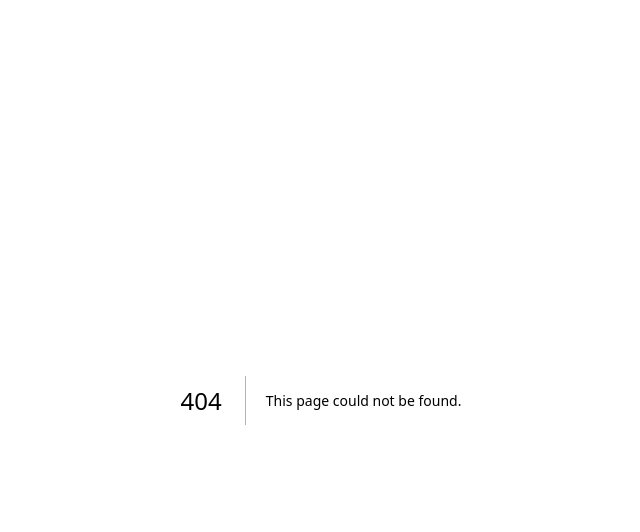
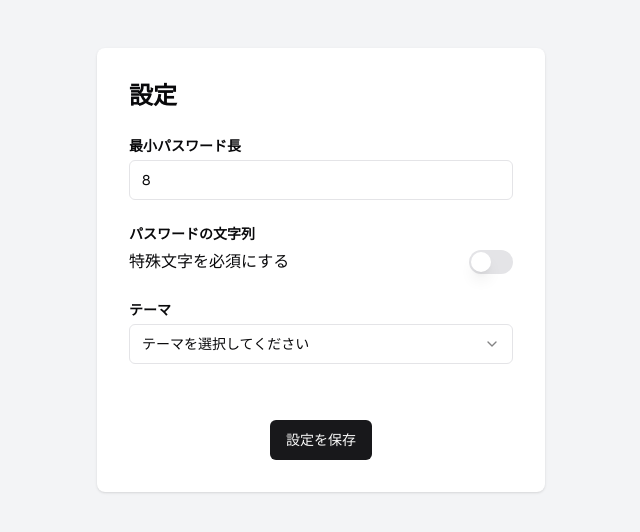
Before and after one commit to siakas/nextjs-react-hook-form-sample, a Next.js app: page /settings in a window 1280 px wide. Before the commit this address had no page. Shown: the top 532 px of the page, without its empty margins (319-959 px from the left). Built offline with nearby package versions, Linux system fonts and the light colour scheme.

Commit message:
Update: 設定フォームを追加

```diff
--- /dev/null
+++ b/components/features/settings/SettingsForm.tsx
@@ -0,0 +1,78 @@
+import { zodResolver } from "@hookform/resolvers/zod";
+import { useForm } from "react-hook-form";
+import { InputErrorMessage } from "@/components/features/user-registration/InputErrorMessage";
+import { Label } from "@/components/features/user-registration/Label";
+import { Button } from "@/components/ui/button";
+import { Input } from "@/components/ui/input";
+import {
+  Select,
+  SelectContent,
+  SelectItem,
+  SelectTrigger,
+  SelectValue,
+} from "@/components/ui/select";
+import { Switch } from "@/components/ui/switch";
+import { appSettingsSchema, type AppSettings } from "@/types/schema";
+import { getSettings } from "@/utils/storage";
+
+export const SettingsForm = () => {
+  const {
+    register,
+    handleSubmit,
+    reset,
+    formState: { errors },
+  } = useForm<AppSettings>({
+    resolver: zodResolver(appSettingsSchema),
+    defaultValues: getSettings(),
+  });
+
+  const onSubmit = (data: AppSettings) => {
+    console.log(data);
+    alert("設定を保存しました");
+  };
+
+  return (
+    <form onSubmit={handleSubmit(onSubmit)} className="space-y-6">
+      <div>
+        <Label htmlFor="minPasswordLength">最小パスワード長</Label>
+        <Input
+          type="text"
+          id="minPasswordLength"
+          {...register("minPasswordLength", { valueAsNumber: true })}
+        />
+        {errors.minPasswordLength && (
+          <InputErrorMessage>
+            {errors.minPasswordLength.message}
+          </InputErrorMessage>
+        )}
+      </div>
+
+      <div>
+        <div className="mb-1 block text-sm font-bold">パスワードの文字列</div>
+        <div className="flex items-center justify-between">
+          <label htmlFor="requireSpecialChar" className="cursor-pointer">
+            特殊文字を必須にする
+          </label>
+          <Switch id="requireSpecialChar" {...register("requireSpecialChar")} />
+        </div>
+      </div>
+
+      <div>
+        <Label htmlFor="theme">テーマ</Label>
+        <Select>
+          <SelectTrigger>
+            <SelectValue placeholder="テーマを選択してください" />
+          </SelectTrigger>
+          <SelectContent>
+            <SelectItem value="light">Light</SelectItem>
+            <SelectItem value="dark">Dark</SelectItem>
+          </SelectContent>
+        </Select>
+      </div>
+
+      <div className="flex justify-center pt-8">
+        <Button type="submit">設定を保存</Button>
+      </div>
+    </form>
+  );
+};
--- a/components/features/user-registration/Label.tsx
+++ b/components/features/user-registration/Label.tsx
@@ -7,7 +7,7 @@
 
 export const Label = ({ htmlFor, children }: Props) => {
   return (
-    <label htmlFor={htmlFor} className="mb-2 block text-sm font-bold">
+    <label htmlFor={htmlFor} className="mb-1 block text-sm font-bold">
       {children}
     </label>
   );
--- a/components/features/user-registration/UserRegistrationForm.tsx
+++ b/components/features/user-registration/UserRegistrationForm.tsx
@@ -21,7 +21,7 @@
   };
 
   return (
-    <form onSubmit={handleSubmit(onSubmit)} className="space-y-4">
+    <form onSubmit={handleSubmit(onSubmit)} className="space-y-6">
       <div>
         <Label htmlFor="username">ユーザー名</Label>
         <Input type="text" id="username" {...register("username")} />
--- a/components/layout/Layout.tsx
+++ b/components/layout/Layout.tsx
@@ -21,7 +21,7 @@
       className={`${geistSans.variable} ${geistMono.variable} font-[family-name:var(--font-geist-sans)] text-base`}
     >
       <div className="min-h-screen bg-gray-100 px-4 py-12 sm:px-6 lg:px-8">
-        <main className="mx-auto max-w-3xl rounded-lg bg-white p-8 shadow">
+        <main className="mx-auto max-w-md rounded-lg bg-white p-8 shadow">
           {children}
         </main>
       </div>
--- /dev/null
+++ b/components/ui/select.tsx
@@ -0,0 +1,157 @@
+import * as React from "react";
+import * as SelectPrimitive from "@radix-ui/react-select";
+import { Check, ChevronDown, ChevronUp } from "lucide-react";
+import { cn } from "@/lib/utils";
+
+const Select = SelectPrimitive.Root;
+
+const SelectGroup = SelectPrimitive.Group;
+
+const SelectValue = SelectPrimitive.Value;
+
+const SelectTrigger = React.forwardRef<
+  React.ElementRef<typeof SelectPrimitive.Trigger>,
+  React.ComponentPropsWithoutRef<typeof SelectPrimitive.Trigger>
+>(({ className, children, ...props }, ref) => (
+  <SelectPrimitive.Trigger
+    ref={ref}
+    className={cn(
+      "flex h-10 w-full items-center justify-between rounded-md border border-input bg-background px-3 py-2 text-sm ring-offset-background placeholder:text-muted-foreground focus:outline-none focus:ring-2 focus:ring-ring focus:ring-offset-2 disabled:cursor-not-allowed disabled:opacity-50 [&>span]:line-clamp-1",
+      className,
+    )}
+    {...props}
+  >
+    {children}
+    <SelectPrimitive.Icon asChild>
+      <ChevronDown className="size-4 opacity-50" />
+    </SelectPrimitive.Icon>
+  </SelectPrimitive.Trigger>
+));
+SelectTrigger.displayName = SelectPrimitive.Trigger.displayName;
+
+const SelectScrollUpButton = React.forwardRef<
+  React.ElementRef<typeof SelectPrimitive.ScrollUpButton>,
+  React.ComponentPropsWithoutRef<typeof SelectPrimitive.ScrollUpButton>
+>(({ className, ...props }, ref) => (
+  <SelectPrimitive.ScrollUpButton
+    ref={ref}
+    className={cn(
+      "flex cursor-default items-center justify-center py-1",
+      className,
+    )}
+    {...props}
+  >
+    <ChevronUp className="size-4" />
+  </SelectPrimitive.ScrollUpButton>
+));
+SelectScrollUpButton.displayName = SelectPrimitive.ScrollUpButton.displayName;
+
+const SelectScrollDownButton = React.forwardRef<
+  React.ElementRef<typeof SelectPrimitive.ScrollDownButton>,
+  React.ComponentPropsWithoutRef<typeof SelectPrimitive.ScrollDownButton>
+>(({ className, ...props }, ref) => (
+  <SelectPrimitive.ScrollDownButton
+    ref={ref}
+    className={cn(
+      "flex cursor-default items-center justify-center py-1",
+      className,
+    )}
+    {...props}
+  >
+    <ChevronDown className="size-4" />
+  </SelectPrimitive.ScrollDownButton>
+));
+SelectScrollDownButton.displayName =
+  SelectPrimitive.ScrollDownButton.displayName;
+
+const SelectContent = React.forwardRef<
+  React.ElementRef<typeof SelectPrimitive.Content>,
+  React.ComponentPropsWithoutRef<typeof SelectPrimitive.Content>
+>(({ className, children, position = "popper", ...props }, ref) => (
+  <SelectPrimitive.Portal>
+    <SelectPrimitive.Content
+      ref={ref}
+      className={cn(
+        "relative z-50 max-h-96 min-w-[8rem] overflow-hidden rounded-md border bg-popover text-popover-foreground shadow-md data-[state=open]:animate-in data-[state=closed]:animate-out data-[state=closed]:fade-out-0 data-[state=open]:fade-in-0 data-[state=closed]:zoom-out-95 data-[state=open]:zoom-in-95 data-[side=bottom]:slide-in-from-top-2 data-[side=left]:slide-in-from-right-2 data-[side=right]:slide-in-from-left-2 data-[side=top]:slide-in-from-bottom-2",
+        position === "popper" &&
+          "data-[side=bottom]:translate-y-1 data-[side=left]:-translate-x-1 data-[side=right]:translate-x-1 data-[side=top]:-translate-y-1",
+        className,
+      )}
+      position={position}
+      {...props}
+    >
+      <SelectScrollUpButton />
+      <SelectPrimitive.Viewport
+        className={cn(
+          "p-1",
+          position === "popper" &&
+            "h-[var(--radix-select-trigger-height)] w-full min-w-[var(--radix-select-trigger-width)]",
+        )}
+      >
+        {children}
+      </SelectPrimitive.Viewport>
+      <SelectScrollDownButton />
+    </SelectPrimitive.Content>
+  </SelectPrimitive.Portal>
+));
+SelectContent.displayName = SelectPrimitive.Content.displayName;
+
+const SelectLabel = React.forwardRef<
+  React.ElementRef<typeof SelectPrimitive.Label>,
+  React.ComponentPropsWithoutRef<typeof SelectPrimitive.Label>
+>(({ className, ...props }, ref) => (
+  <SelectPrimitive.Label
+    ref={ref}
+    className={cn("py-1.5 pl-8 pr-2 text-sm font-semibold", className)}
+    {...props}
+  />
+));
+SelectLabel.displayName = SelectPrimitive.Label.displayName;
+
+const SelectItem = React.forwardRef<
+  React.ElementRef<typeof SelectPrimitive.Item>,
+  React.ComponentPropsWithoutRef<typeof SelectPrimitive.Item>
+>(({ className, children, ...props }, ref) => (
+  <SelectPrimitive.Item
+    ref={ref}
+    className={cn(
+      "relative flex w-full cursor-default select-none items-center rounded-sm py-1.5 pl-8 pr-2 text-sm outline-none focus:bg-accent focus:text-accent-foreground data-[disabled]:pointer-events-none data-[disabled]:opacity-50",
+      className,
+    )}
+    {...props}
+  >
+    <span className="absolute left-2 flex size-3.5 items-center justify-center">
+      <SelectPrimitive.ItemIndicator>
+        <Check className="size-4" />
+      </SelectPrimitive.ItemIndicator>
+    </span>
+
+    <SelectPrimitive.ItemText>{children}</SelectPrimitive.ItemText>
+  </SelectPrimitive.Item>
+));
+SelectItem.displayName = SelectPrimitive.Item.displayName;
+
+const SelectSeparator = React.forwardRef<
+  React.ElementRef<typeof SelectPrimitive.Separator>,
+  React.ComponentPropsWithoutRef<typeof SelectPrimitive.Separator>
+>(({ className, ...props }, ref) => (
+  <SelectPrimitive.Separator
+    ref={ref}
+    className={cn("-mx-1 my-1 h-px bg-muted", className)}
+    {...props}
+  />
+));
+SelectSeparator.displayName = SelectPrimitive.Separator.displayName;
+
+export {
+  Select,
+  SelectGroup,
+  SelectValue,
+  SelectTrigger,
+  SelectContent,
+  SelectLabel,
+  SelectItem,
+  SelectSeparator,
+  SelectScrollUpButton,
+  SelectScrollDownButton,
+};
--- /dev/null
+++ b/components/ui/switch.tsx
@@ -0,0 +1,26 @@
+import * as React from "react";
+import * as SwitchPrimitives from "@radix-ui/react-switch";
+import { cn } from "@/lib/utils";
+
+const Switch = React.forwardRef<
+  React.ElementRef<typeof SwitchPrimitives.Root>,
+  React.ComponentPropsWithoutRef<typeof SwitchPrimitives.Root>
+>(({ className, ...props }, ref) => (
+  <SwitchPrimitives.Root
+    className={cn(
+      "peer inline-flex h-6 w-11 shrink-0 cursor-pointer items-center rounded-full border-2 border-transparent transition-colors focus-visible:outline-none focus-visible:ring-2 focus-visible:ring-ring focus-visible:ring-offset-2 focus-visible:ring-offset-background disabled:cursor-not-allowed disabled:opacity-50 data-[state=checked]:bg-primary data-[state=unchecked]:bg-input",
+      className,
+    )}
+    {...props}
+    ref={ref}
+  >
+    <SwitchPrimitives.Thumb
+      className={cn(
+        "pointer-events-none block h-5 w-5 rounded-full bg-background shadow-lg ring-0 transition-transform data-[state=checked]:translate-x-5 data-[state=unchecked]:translate-x-0",
+      )}
+    />
+  </SwitchPrimitives.Root>
+));
+Switch.displayName = SwitchPrimitives.Root.displayName;
+
+export { Switch };
--- a/package.json
+++ b/package.json
@@ -15,7 +15,9 @@
   },
   "dependencies": {
     "@radix-ui/react-label": "^2.1.1",
+    "@radix-ui/react-select": "^2.1.4",
     "@radix-ui/react-slot": "^1.1.1",
+    "@radix-ui/react-switch": "^1.1.2",
     "class-variance-authority": "^0.7.1",
     "clsx": "^2.1.1",
     "lucide-react": "^0.469.0",
--- /dev/null
+++ b/pages/settings/index.tsx
@@ -0,0 +1,12 @@
+import { SettingsForm } from "@/components/features/settings/SettingsForm";
+import { H1 } from "@/components/features/typography/H1";
+import { Layout } from "@/components/layout/Layout";
+
+export default function SettingsPage() {
+  return (
+    <Layout>
+      <H1>設定</H1>
+      <SettingsForm />
+    </Layout>
+  );
+}
```
Also changed, not shown: 1 other file (tests, documents, lock files or other folders).
